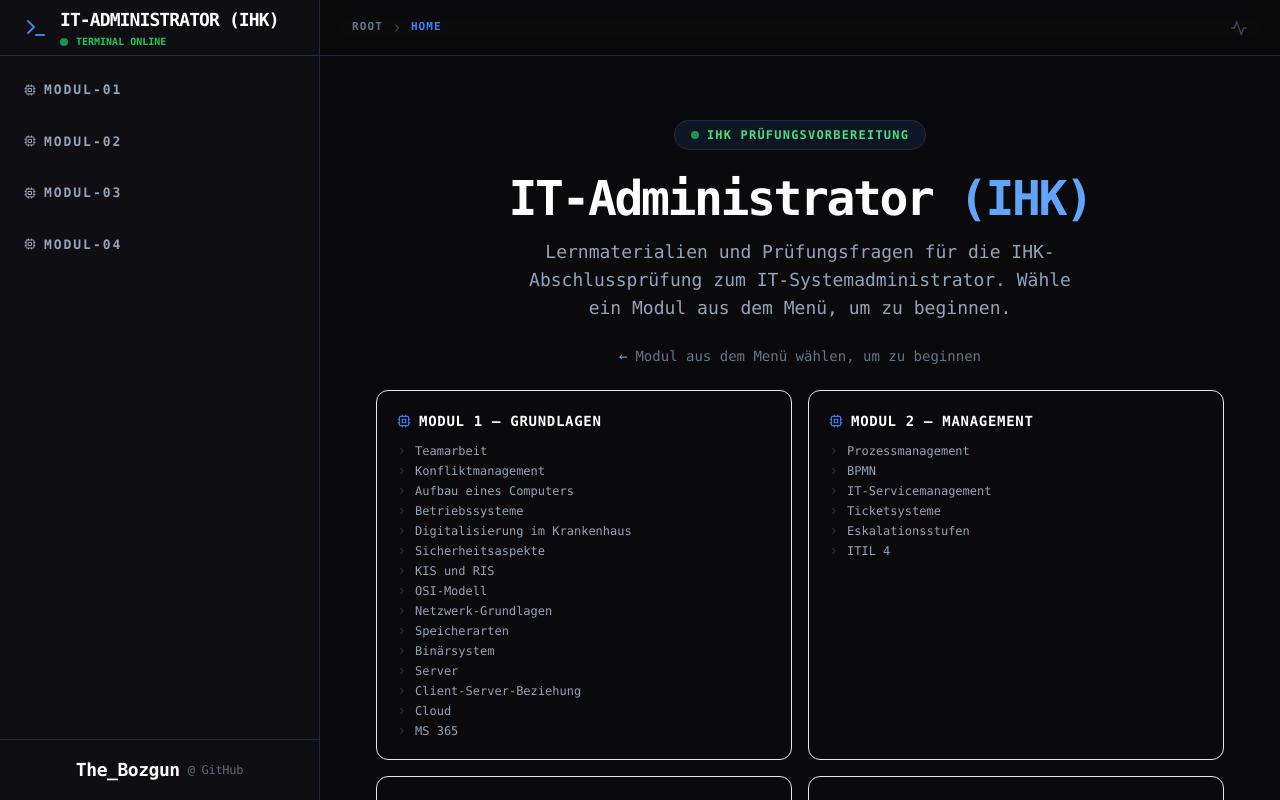
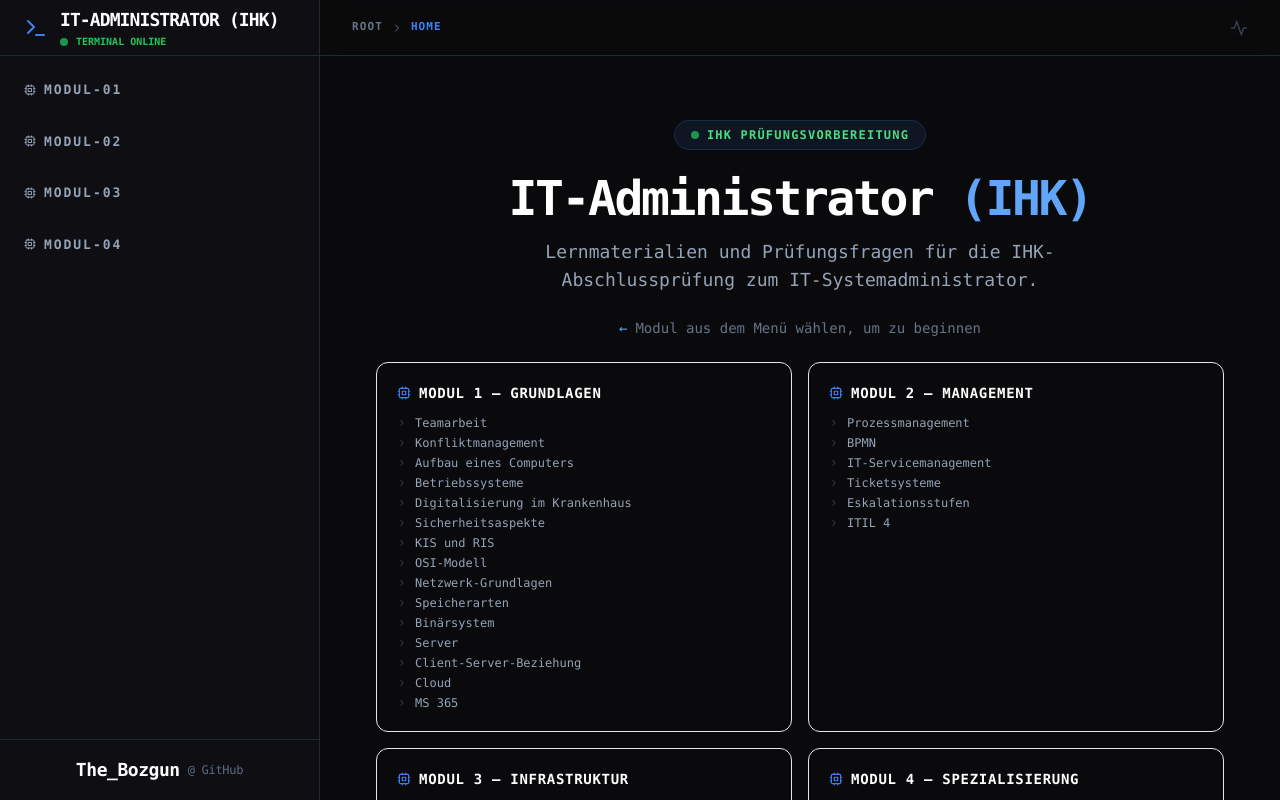
Before and after one commit to BozgunBer-2506/IHK_IT_Administrator, a React (Vite) app: page / in a window 1280 px wide. Built offline with nearby package versions, Linux system fonts and the light colour scheme.

Commit message:
Aktualisieren von App.jsx

```diff
--- a/src/App.jsx
+++ b/src/App.jsx
@@ -36,7 +36,6 @@ function HomePage() {
         </h1>
         <p className="text-slate-400 text-base md:text-lg max-w-xl mx-auto leading-relaxed">
           Lernmaterialien und Prüfungsfragen für die IHK-Abschlussprüfung zum IT-Systemadministrator.
-          Wähle ein Modul aus dem Menü, um zu beginnen.
         </p>
         <div className="mt-6 flex items-center justify-center gap-2 text-slate-500 text-sm">
           <span className="text-blue-400">←</span>
```
